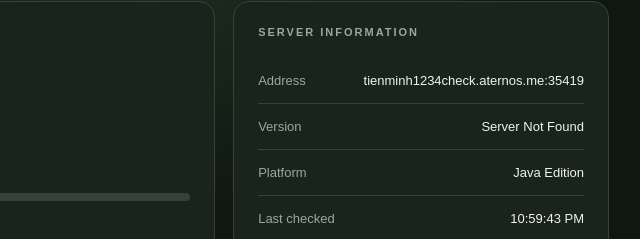
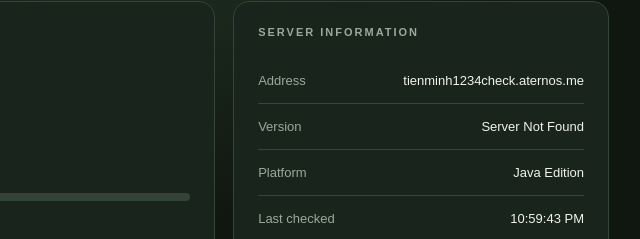
Before and after one commit to tienminhdeptrai12345-ui/tienserver-check-status, a plain HTML site: page index.html in a window 1280 px wide. Shown: the part 422-661 px from the top of the page, 491-1131 px from the left. Drawn offline with Linux system fonts and the light colour scheme; no server answers.

Commit message:
Remove port from server address in index.html

```diff
--- a/index.html
+++ b/index.html
@@ -34,7 +34,7 @@ footer{text-align:center;color:#748276;font-size:11px;letter-spacing:2px;margin-
 <div class="info-row"><span>Platform</span><span>Java Edition</span></div><div class="info-row"><span>Last checked</span><span id="updated">--</span></div><div class="info-row"><span>Auto refresh</span><span>60 seconds</span></div></div>
 </section><footer>SURVIVE · EXPLORE · BUILD</footer></div>
 <script>
-const SERVER = "tienminh1234check.aternos.me:35419";
+const SERVER = "tienminh1234check.aternos.me";
 const API = "https://api.mcsrvstat.us/3/";
 document.getElementById("address").textContent = SERVER;
 let checking = false;
```
